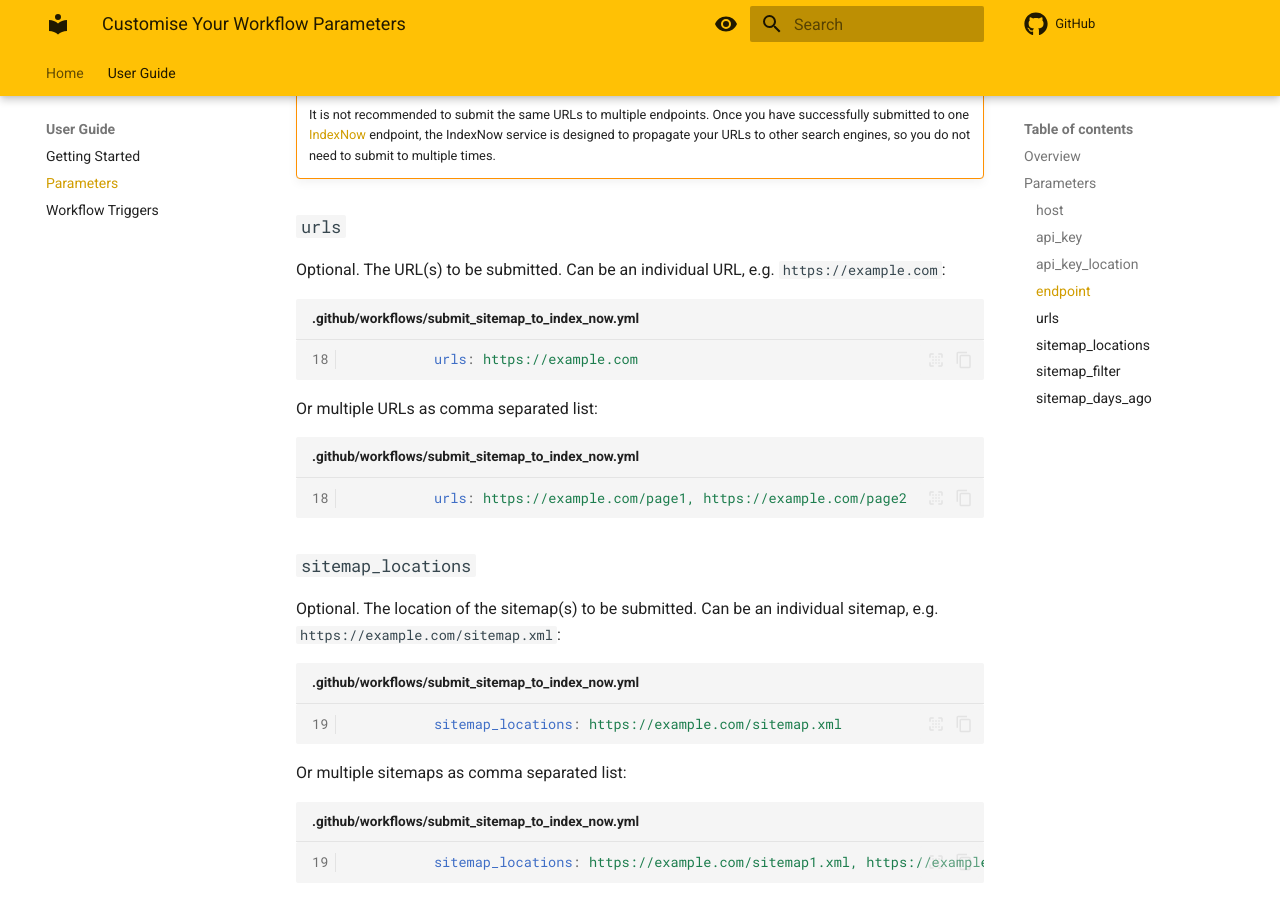
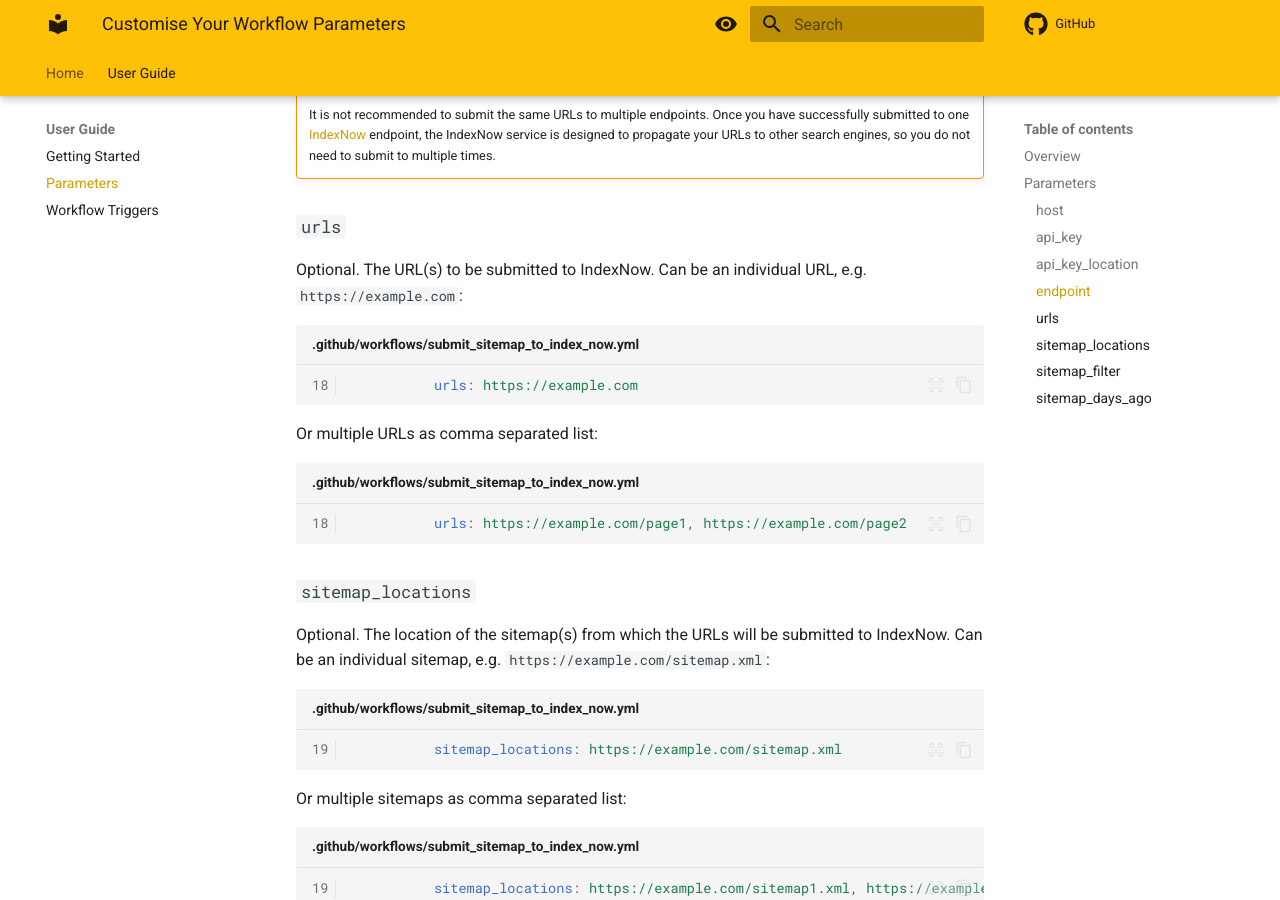
Before and after one commit to jakob-bagterp/index-now-submit-sitemap-urls-action, an MkDocs documentation site: the page built from docs/user-guide/parameters.md, in a window 1280 px wide and 900 px high, scrolled down 2909 px. Built offline with MkDocs 1.6.1 and Material for MkDocs 9.7.7, drawn with Linux system fonts in a browser that asks for light colours; comment, search, counter and statistics services are not loaded.

Commit message:
Minor edits to documentation.

````diff
--- a/docs/user-guide/parameters.md
+++ b/docs/user-guide/parameters.md
@@ -100,7 +100,7 @@ Optional. The search engine endpoint, e.g. `indexnow`, `bing`, `naver`, `seznam`
     It is not recommended to submit the same URLs to multiple endpoints. Once you have successfully submitted to one [IndexNow](https://www.indexnow.org) endpoint, the IndexNow service is designed to propagate your URLs to other search engines, so you do not need to submit to multiple times.
 
 ### `urls`
-Optional. The URL(s) to be submitted. Can be an individual URL, e.g. `https://example.com`:
+Optional. The URL(s) to be submitted to IndexNow. Can be an individual URL, e.g. `https://example.com`:
 
 ```yaml linenums="18" title=".github/workflows/submit_sitemap_to_index_now.yml"
           urls: https://example.com
@@ -113,7 +113,7 @@ Or multiple URLs as comma separated list:
 ```
 
 ### `sitemap_locations`
-Optional. The location of the sitemap(s) to be submitted. Can be an individual sitemap, e.g. `https://example.com/sitemap.xml`:
+Optional. The location of the sitemap(s) from which the URLs will be submitted to IndexNow. Can be an individual sitemap, e.g. `https://example.com/sitemap.xml`:
 
 ```yaml linenums="19" title=".github/workflows/submit_sitemap_to_index_now.yml"
           sitemap_locations: https://example.com/sitemap.xml
````
